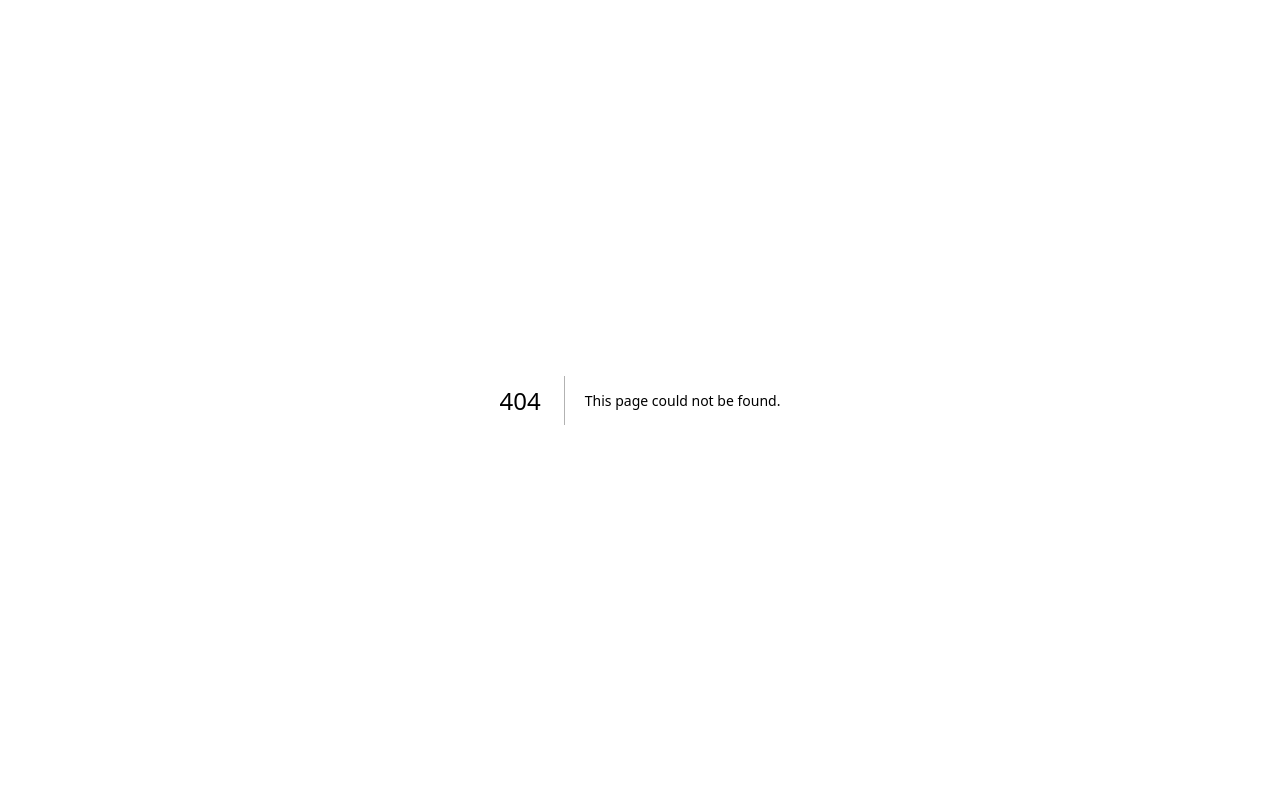
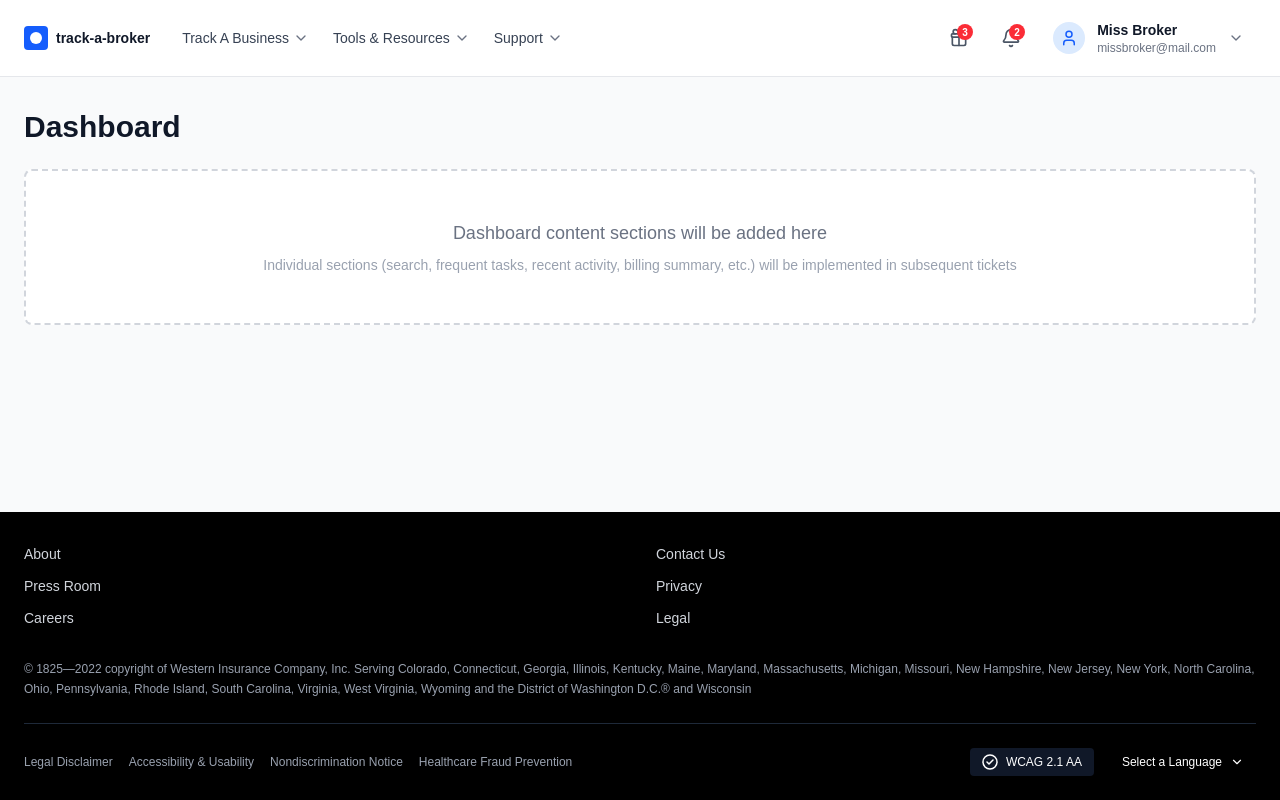
Before and after one commit to vora/jira-figma-copilot-playground-2, a Next.js app: page /dashboard in a window 1280 px wide. Before the commit this address had no page. Built offline with nearby package versions, Linux system fonts and the light colour scheme.

Commit message:
Add basic layout scaffolding

```diff
--- /dev/null
+++ b/app/dashboard/page.tsx
@@ -0,0 +1,35 @@
+import React from 'react';
+import Header from '@/components/Header';
+import Footer from '@/components/Footer';
+
+export default function DashboardPage() {
+  return (
+    <div className="min-h-screen flex flex-col bg-gray-50">
+      {/* Header */}
+      <Header />
+
+      {/* Main Content - Placeholder for dashboard sections */}
+      <main className="flex-1 px-6 py-8" role="main">
+        <div className="max-w-7xl mx-auto">
+          <h1 className="text-3xl font-bold text-gray-900 mb-6">Dashboard</h1>
+
+          {/* Placeholder content - sections will be added in later tickets */}
+          <div className="bg-white border-2 border-dashed border-gray-300 rounded-lg p-12">
+            <div className="text-center">
+              <p className="text-gray-500 text-lg mb-2">
+                Dashboard content sections will be added here
+              </p>
+              <p className="text-gray-400 text-sm">
+                Individual sections (search, frequent tasks, recent activity, billing summary, etc.)
+                will be implemented in subsequent tickets
+              </p>
+            </div>
+          </div>
+        </div>
+      </main>
+
+      {/* Footer */}
+      <Footer />
+    </div>
+  );
+}
--- /dev/null
+++ b/components/Footer.tsx
@@ -0,0 +1,143 @@
+import React from 'react';
+import { ChevronDown } from 'lucide-react';
+
+interface FooterProps {
+  className?: string;
+}
+
+export const Footer: React.FC<FooterProps> = ({ className = '' }) => {
+  return (
+    <footer
+      className={`bg-black text-white ${className}`}
+      role="contentinfo"
+    >
+      <div className="px-6 pt-8 pb-6">
+        {/* Top section with links */}
+        <div className="grid grid-cols-1 md:grid-cols-2 gap-8 mb-8">
+          {/* Left column */}
+          <div className="flex flex-col gap-3">
+            <a
+              href="#about"
+              className="text-sm text-gray-300 hover:text-white transition-colors"
+            >
+              About
+            </a>
+            <a
+              href="#press-room"
+              className="text-sm text-gray-300 hover:text-white transition-colors"
+            >
+              Press Room
+            </a>
+            <a
+              href="#careers"
+              className="text-sm text-gray-300 hover:text-white transition-colors"
+            >
+              Careers
+            </a>
+          </div>
+
+          {/* Right column */}
+          <div className="flex flex-col gap-3">
+            <a
+              href="#contact"
+              className="text-sm text-gray-300 hover:text-white transition-colors"
+            >
+              Contact Us
+            </a>
+            <a
+              href="#privacy"
+              className="text-sm text-gray-300 hover:text-white transition-colors"
+            >
+              Privacy
+            </a>
+            <a
+              href="#legal"
+              className="text-sm text-gray-300 hover:text-white transition-colors"
+            >
+              Legal
+            </a>
+          </div>
+        </div>
+
+        {/* Copyright text */}
+        <div className="mb-6">
+          <p className="text-xs text-gray-400 leading-relaxed">
+            © 1825—2022 copyright of Western Insurance Company, Inc. Serving
+            Colorado, Connecticut, Georgia, Illinois, Kentucky, Maine, Maryland,
+            Massachusetts, Michigan, Missouri, New Hampshire, New Jersey, New
+            York, North Carolina, Ohio, Pennsylvania, Rhode Island, South
+            Carolina, Virginia, West Virginia, Wyoming and the District of
+            Washington D.C.® and Wisconsin
+          </p>
+        </div>
+
+        {/* Bottom section with legal links and language selector */}
+        <div className="flex flex-col md:flex-row md:items-center md:justify-between gap-4 pt-6 border-t border-gray-800">
+          {/* Legal links */}
+          <div className="flex flex-wrap items-center gap-4">
+            <a
+              href="#legal-disclaimer"
+              className="text-xs text-gray-400 hover:text-white transition-colors"
+            >
+              Legal Disclaimer
+            </a>
+            <a
+              href="#accessibility"
+              className="text-xs text-gray-400 hover:text-white transition-colors whitespace-nowrap"
+            >
+              Accessibility &amp; Usability
+            </a>
+            <a
+              href="#nondiscrimination"
+              className="text-xs text-gray-400 hover:text-white transition-colors whitespace-nowrap"
+            >
+              Nondiscrimination Notice
+            </a>
+            <a
+              href="#healthcare-fraud"
+              className="text-xs text-gray-400 hover:text-white transition-colors whitespace-nowrap"
+            >
+              Healthcare Fraud Prevention
+            </a>
+          </div>
+
+          {/* Right side: WCAG badge and language selector */}
+          <div className="flex items-center gap-4">
+            <div className="flex items-center gap-2 px-3 py-1.5 bg-gray-900 rounded">
+              <svg
+                width="16"
+                height="16"
+                viewBox="0 0 16 16"
+                fill="none"
+                xmlns="http://www.w3.org/2000/svg"
+                aria-hidden="true"
+              >
+                <circle cx="8" cy="8" r="7" stroke="white" strokeWidth="1.5" />
+                <path
+                  d="M5 8L7 10L11 6"
+                  stroke="white"
+                  strokeWidth="1.5"
+                  strokeLinecap="round"
+                  strokeLinejoin="round"
+                />
+              </svg>
+              <span className="text-xs font-medium text-white">WCAG 2.1 AA</span>
+            </div>
+
+            <button
+              className="flex items-center gap-2 px-3 py-1.5 hover:bg-gray-900 rounded transition-colors"
+              aria-label="Select language"
+            >
+              <span className="text-xs font-medium text-white">
+                Select a Language
+              </span>
+              <ChevronDown size={14} className="text-white" />
+            </button>
+          </div>
+        </div>
+      </div>
+    </footer>
+  );
+};
+
+export default Footer;
--- /dev/null
+++ b/components/Header.tsx
@@ -0,0 +1,99 @@
+import React from 'react';
+import { Bell, Gift, ChevronDown, User } from 'lucide-react';
+
+interface HeaderProps {
+  className?: string;
+}
+
+export const Header: React.FC<HeaderProps> = ({ className = '' }) => {
+  return (
+    <header
+      className={`bg-white border-b border-gray-200 ${className}`}
+      role="banner"
+    >
+      <div className="flex items-center justify-between px-6 py-3">
+        {/* Left section: Logo and Navigation */}
+        <div className="flex items-center gap-8">
+          {/* Logo */}
+          <div className="flex items-center gap-2">
+            <div className="w-6 h-6 bg-blue-600 rounded-sm flex items-center justify-center">
+              <div className="w-3 h-3 bg-white rounded-full" />
+            </div>
+            <span className="text-sm font-semibold text-gray-900">
+              track-a-broker
+            </span>
+          </div>
+
+          {/* Main Navigation */}
+          <nav className="flex items-center gap-6" role="navigation" aria-label="Main navigation">
+            <button
+              className="flex items-center gap-1 text-sm font-medium text-gray-700 hover:text-gray-900 transition-colors"
+              aria-label="Track A Business menu"
+            >
+              Track A Business
+              <ChevronDown size={16} className="text-gray-500" />
+            </button>
+
+            <button
+              className="flex items-center gap-1 text-sm font-medium text-gray-700 hover:text-gray-900 transition-colors"
+              aria-label="Tools & Resources menu"
+            >
+              Tools &amp; Resources
+              <ChevronDown size={16} className="text-gray-500" />
+            </button>
+
+            <button
+              className="flex items-center gap-1 text-sm font-medium text-gray-700 hover:text-gray-900 transition-colors"
+              aria-label="Support menu"
+            >
+              Support
+              <ChevronDown size={16} className="text-gray-500" />
+            </button>
+          </nav>
+        </div>
+
+        {/* Right section: Notifications and User */}
+        <div className="flex items-center gap-4">
+          {/* Gift/Promo notification */}
+          <button
+            className="relative p-2 hover:bg-gray-100 rounded-lg transition-colors"
+            aria-label="Promotions - 3 new"
+          >
+            <Gift size={20} className="text-gray-600" />
+            <span className="absolute top-1 right-1 w-4 h-4 bg-red-500 rounded-full flex items-center justify-center text-[10px] font-semibold text-white">
+              3
+            </span>
+          </button>
+
+          {/* Bell notification */}
+          <button
+            className="relative p-2 hover:bg-gray-100 rounded-lg transition-colors"
+            aria-label="Notifications - 2 new"
+          >
+            <Bell size={20} className="text-gray-600" />
+            <span className="absolute top-1 right-1 w-4 h-4 bg-red-500 rounded-full flex items-center justify-center text-[10px] font-semibold text-white">
+              2
+            </span>
+          </button>
+
+          {/* User Profile */}
+          <button
+            className="flex items-center gap-3 hover:bg-gray-50 rounded-lg p-2 pr-3 transition-colors"
+            aria-label="User menu - Miss Broker"
+          >
+            <div className="w-8 h-8 bg-blue-100 rounded-full flex items-center justify-center">
+              <User size={18} className="text-blue-600" />
+            </div>
+            <div className="flex flex-col items-start">
+              <span className="text-sm font-semibold text-gray-900">Miss Broker</span>
+              <span className="text-xs text-gray-500">missbroker@mail.com</span>
+            </div>
+            <ChevronDown size={16} className="text-gray-500" />
+          </button>
+        </div>
+      </div>
+    </header>
+  );
+};
+
+export default Header;
```
